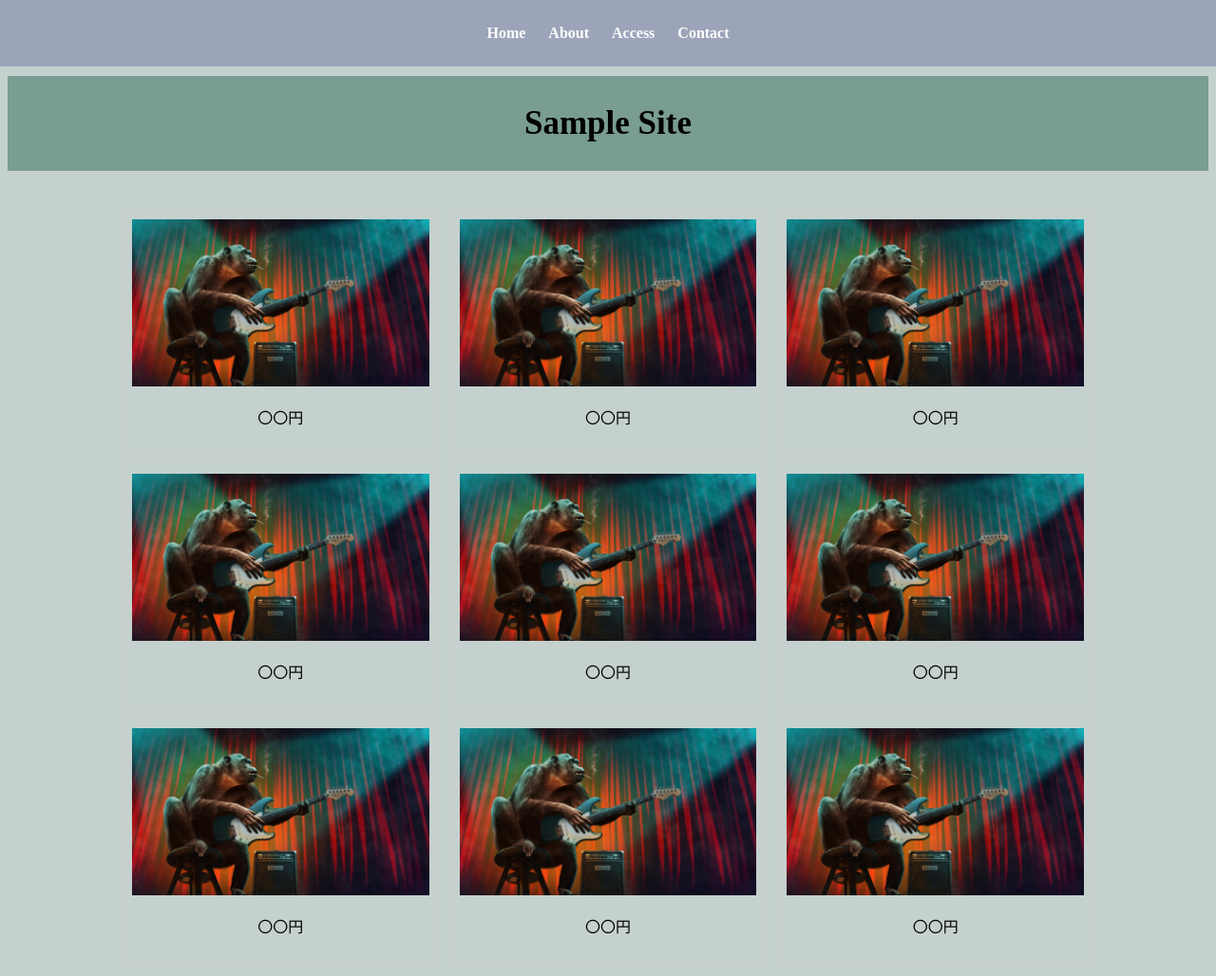
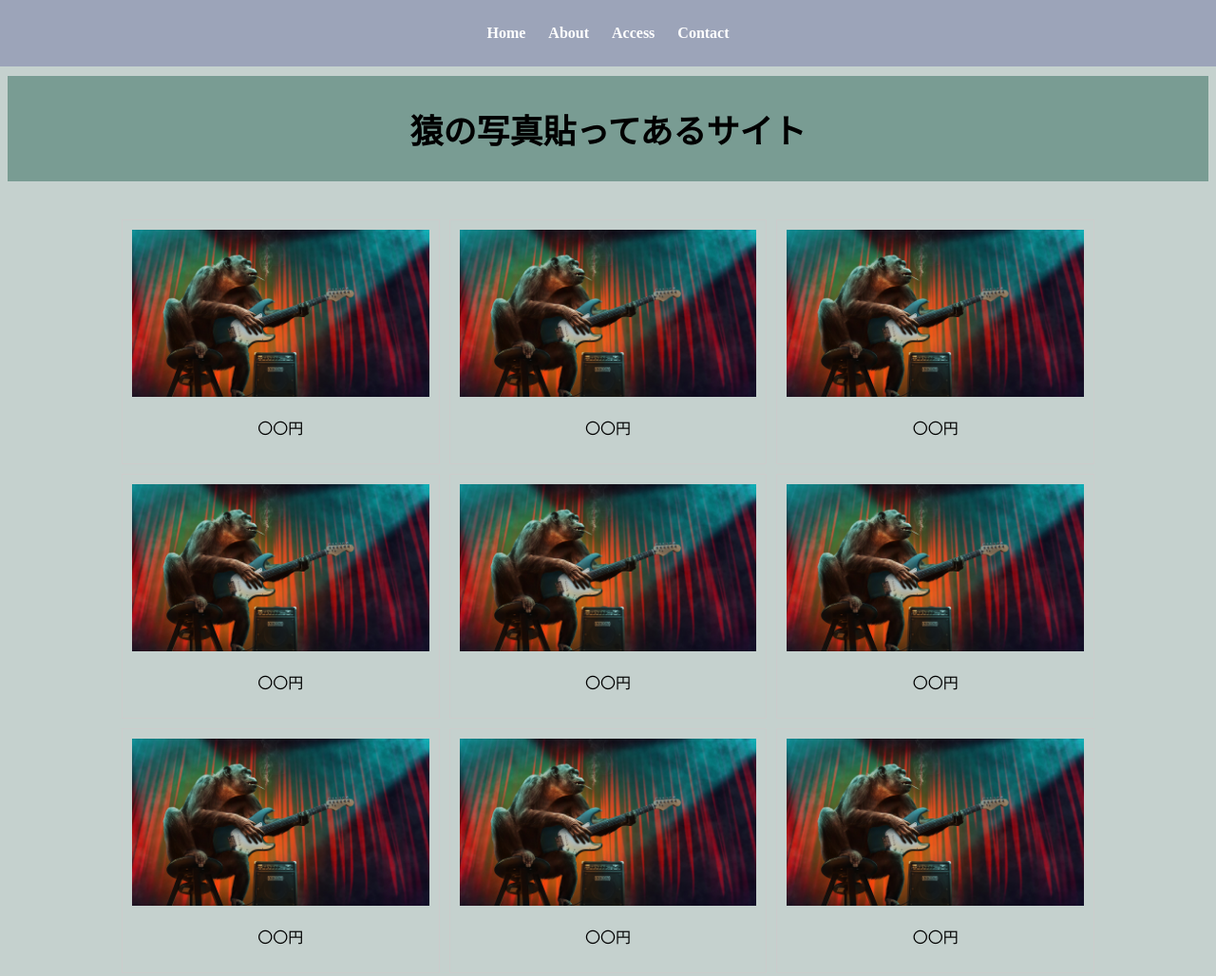
Before and after one commit to KenshinTerashima/simple-site, a plain HTML site: page mainpage/index.html in a window 1280 px wide. Shown: the top 1028 px of the page at 95% size. Drawn offline with Linux system fonts and the light colour scheme.

Commit message:
Update index.html

```diff
--- a/mainpage/index.html
+++ b/mainpage/index.html
@@ -18,7 +18,7 @@
     </nav>
 </header>
 <body>
-    <h1>Sample Site</h1>
+    <h1>猿の写真貼ってあるサイト</h1>
     <div class="grid-container">
         <div class="grid-item">
             <img src="images/ギター猿.jpg" alt="ギターを弾く男性">
```
